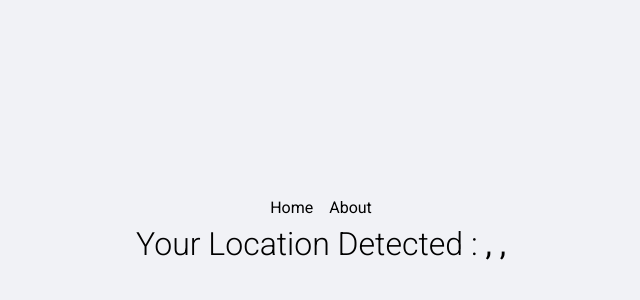
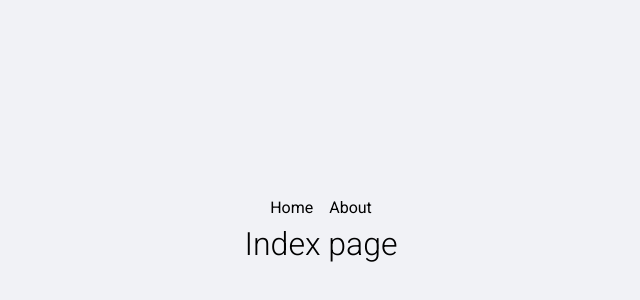
Before and after one commit to yohannesaccrus/next-simple, a Next.js app: page / in a window 1280 px wide. Shown: the part 170-470 px from the top of the page, without its empty margins (319-959 px from the left). Built offline with nearby package versions, Linux system fonts and the light colour scheme.

Commit message:
change 5

```diff
--- a/pages/index.js
+++ b/pages/index.js
@@ -117,7 +117,8 @@ const Home = () => {
 						<TileLayer url={osm.maptiler.url} attribution={osm.maptiler.attribution}/>
 					</MapContainer> */}
 				</div>
-				<h1>Your Location Detected : <span>{location.country}, {location.state}, {location.city}</span></h1>
+				<h1>Index page</h1>
+				{/* <h1>Your Location Detected : <span>{location.country}, {location.state}, {location.city}</span></h1> */}
 			</div>
 		</div>
 	)
```
